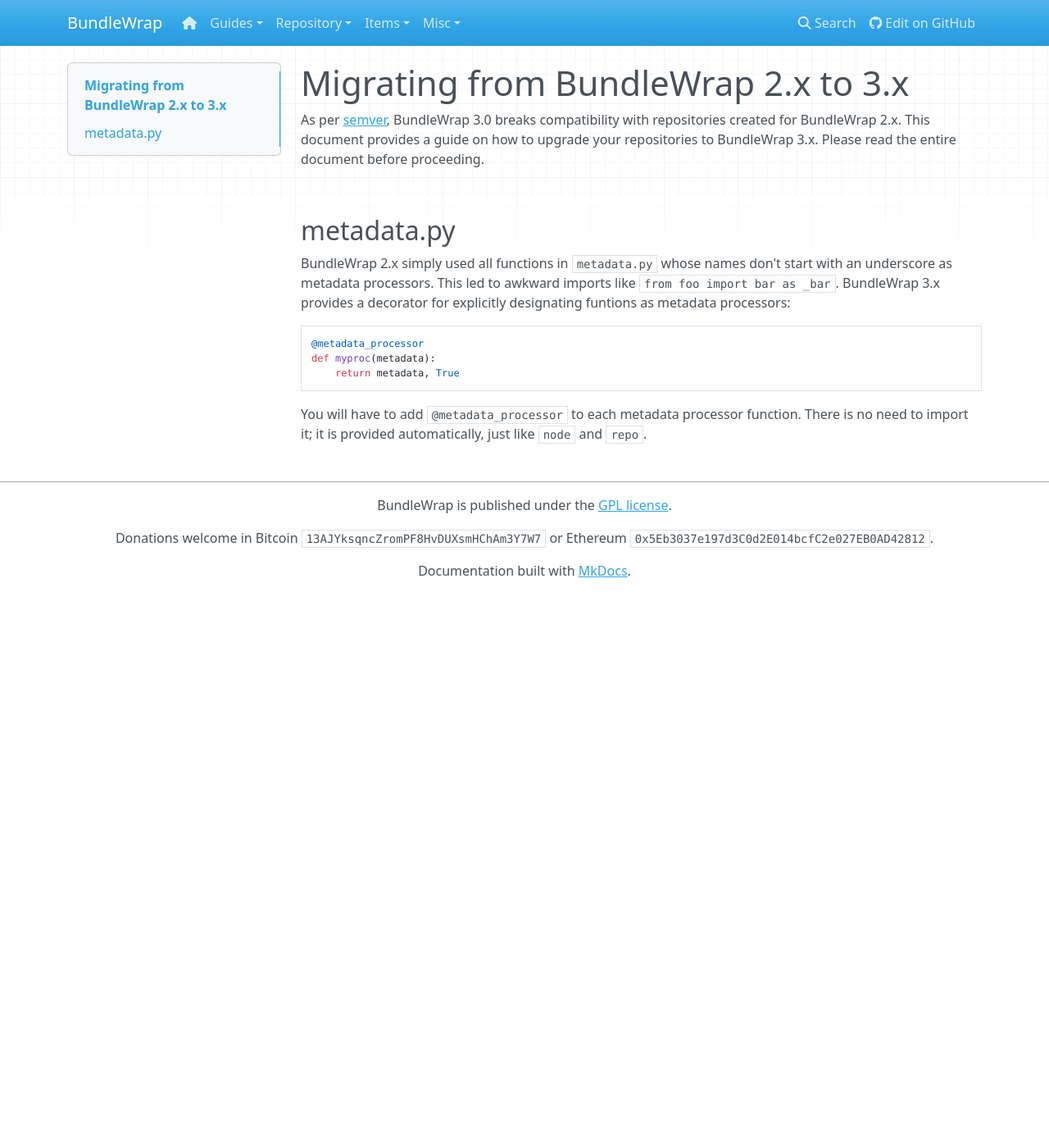
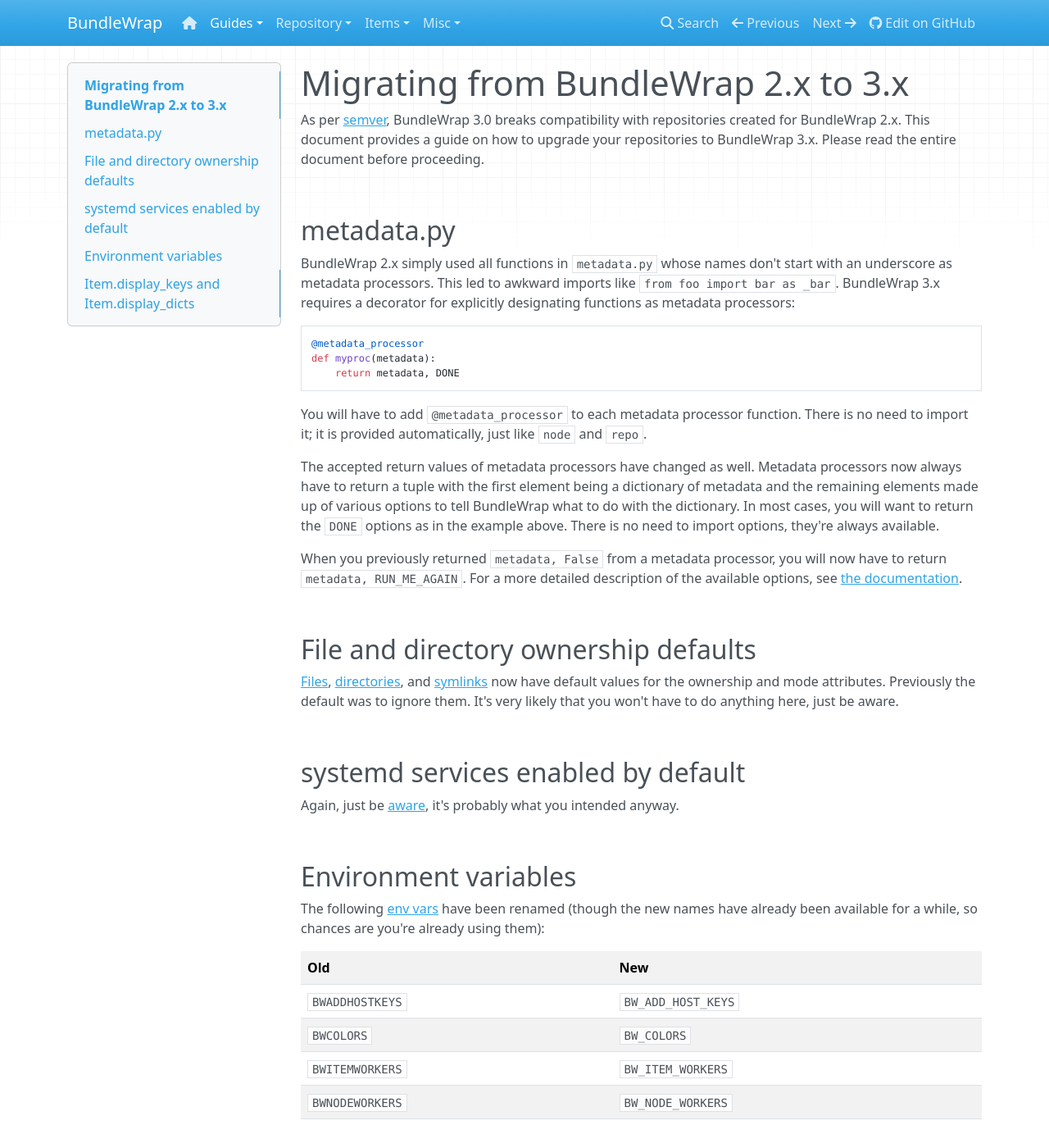
Before and after one commit to bundlewrap/bundlewrap, an MkDocs documentation site: the page built from docs/content/guide/migrate_23.md, in a window 1280 px wide and 1400 px high. Shown: the whole window at 82% size. Built offline with MkDocs 1.6.1, drawn with Linux system fonts in a browser that asks for light colours; nearby versions of some CDN libraries; old or Windows-style settings are respelled for this version of MkDocs; some of the changed text lies outside the part shown.

Commit message:
docs: complete 3.x migration guide

```diff
--- a/docs/content/guide/migrate_23.md
+++ b/docs/content/guide/migrate_23.md
@@ -6,10 +6,46 @@
 
 ## metadata.py
 
-BundleWrap 2.x simply used all functions in `metadata.py` whose names don't start with an underscore as metadata processors. This led to awkward imports like `from foo import bar as _bar`. BundleWrap 3.x provides a decorator for explicitly designating funtions as metadata processors:
+BundleWrap 2.x simply used all functions in `metadata.py` whose names don't start with an underscore as metadata processors. This led to awkward imports like `from foo import bar as _bar`. BundleWrap 3.x requires a decorator for explicitly designating functions as metadata processors:
 
 	@metadata_processor
 	def myproc(metadata):
-	    return metadata, True
+	    return metadata, DONE
 
 You will have to add `@metadata_processor` to each metadata processor function. There is no need to import it; it is provided automatically, just like `node` and `repo`.
+
+The accepted return values of metadata processors have changed as well. Metadata processors now always have to return a tuple with the first element being a dictionary of metadata and the remaining elements made up of various options to tell BundleWrap what to do with the dictionary. In most cases, you will want to return the `DONE` options as in the example above. There is no need to import options, they're always available.
+
+When you previously returned `metadata, False` from a metadata processor, you will now have to return `metadata, RUN_ME_AGAIN`. For a more detailed description of the available options, see [the documentation](../repo/bundles.md#metadatapy).
+
+<br>
+
+## File and directory ownership defaults
+
+[Files](../items/file.md), [directories](../items/directory.md), and [symlinks](../items/symlink.md) now have default values for the ownership and mode attributes. Previously the default was to ignore them. It's very likely that you won't have to do anything here, just be aware.
+
+<br>
+
+## systemd services enabled by default
+
+Again, just be [aware](../items/svc_systemd.md), it's probably what you intended anyway.
+
+<br>
+
+## Environment variables
+
+The following [env vars](env.md) have been renamed (though the new names have already been available for a while, so chances are you're already using them):
+
+<table>
+<tr><th>Old</th><th>New</th></tr>
+<tr><td><code>BWADDHOSTKEYS</code></td><td><code>BW_ADD_HOST_KEYS</code></td></tr>
+<tr><td><code>BWCOLORS</code></td><td><code>BW_COLORS</code></td></tr>
+<tr><td><code>BWITEMWORKERS</code></td><td><code>BW_ITEM_WORKERS</code></td></tr>
+<tr><td><code>BWNODEWORKERS</code></td><td><code>BW_NODE_WORKERS</code></td></tr>
+</table>
+
+<br>
+
+## Item.display_keys and Item.display_dicts
+
+If you've written your own items and used the `display_keys()` or `display_dicts()` methods, you will have to update them to the [new API](dev_item.md).
--- a/docs/mkdocs.yml
+++ b/docs/mkdocs.yml
@@ -20,6 +20,7 @@
   - Python API: guide/api.md
   - OS compatibility: guide/os_compatibility.md
   - Migrating to 2.0: guide/migrate_12.md
+  - Migrating to 3.0: guide/migrate_23.md
 - Repository:
   - Overview: repo/layout.md
   - nodes.py: repo/nodes.py.md
```
Also changed, not shown: CHANGELOG.md.
